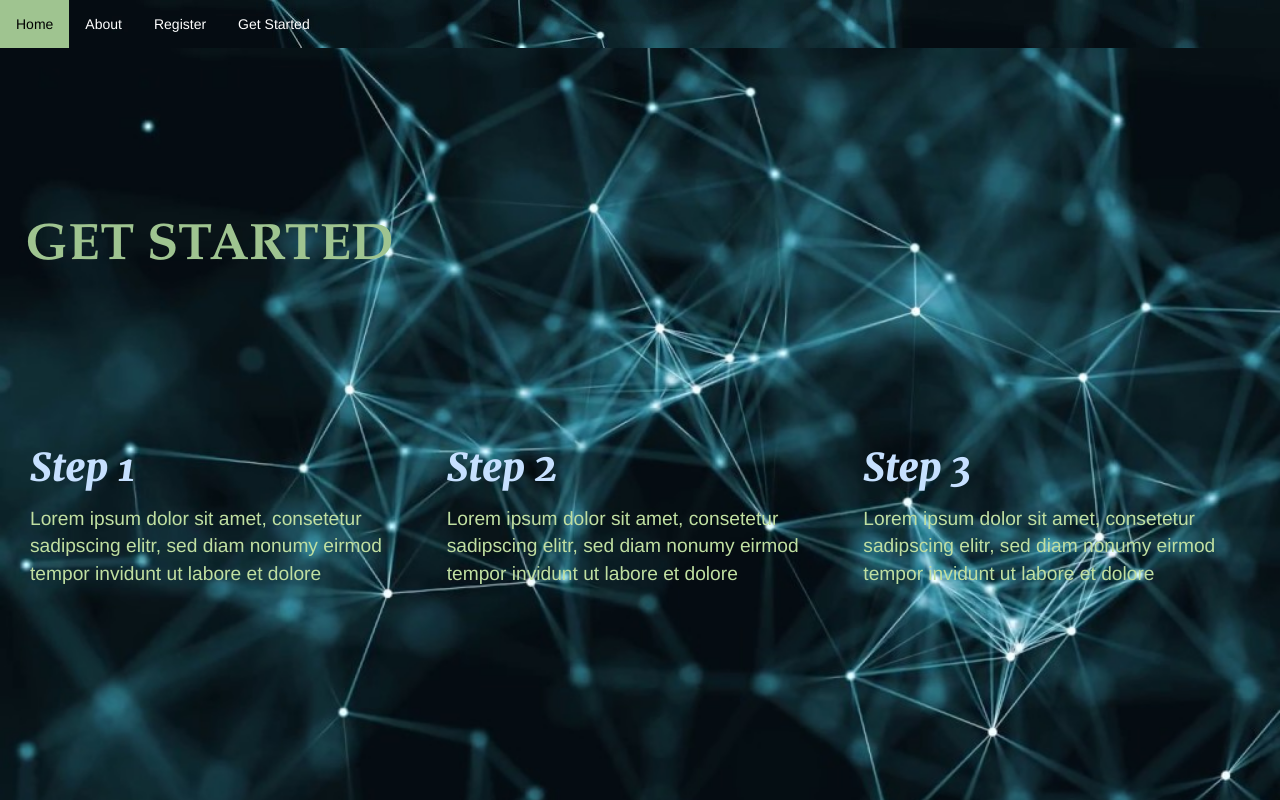
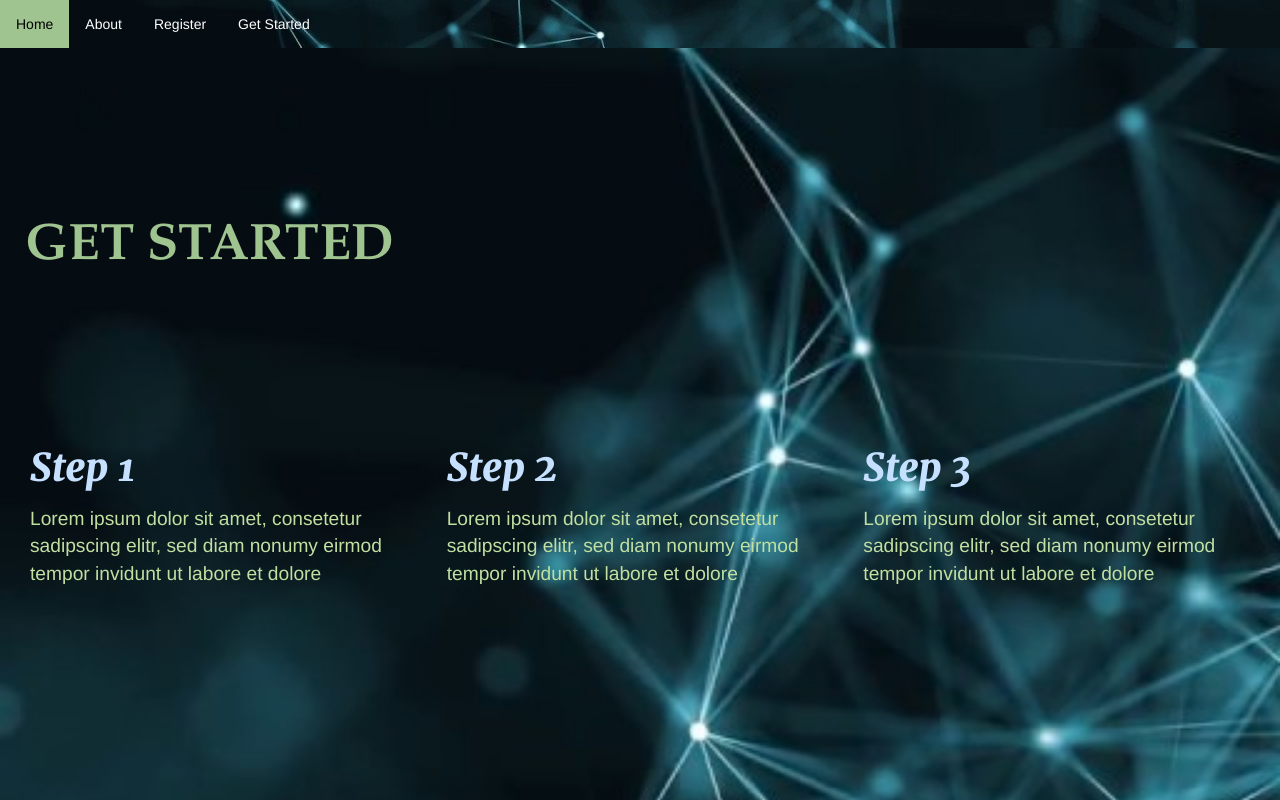
Before and after one commit to DoboVlad/RemoHouse, an Angular app in the folder front-end/: page /getstarted in a window 1280 px wide. Shown: the top 800 px of the page. Built offline with nearby package versions, Linux system fonts and the light colour scheme.

Commit message:
fixed background

```diff
--- a/front-end/src/app/components/getstarted/getstarted.component.css
+++ b/front-end/src/app/components/getstarted/getstarted.component.css
@@ -46,7 +46,7 @@ div.container-fluid {
 }
 body{
   background-image: url(background.jpg);
-  height: 900px;
+  height: 1800px;
   background-repeat: no-repeat;
   background-size: cover;
 }
```
